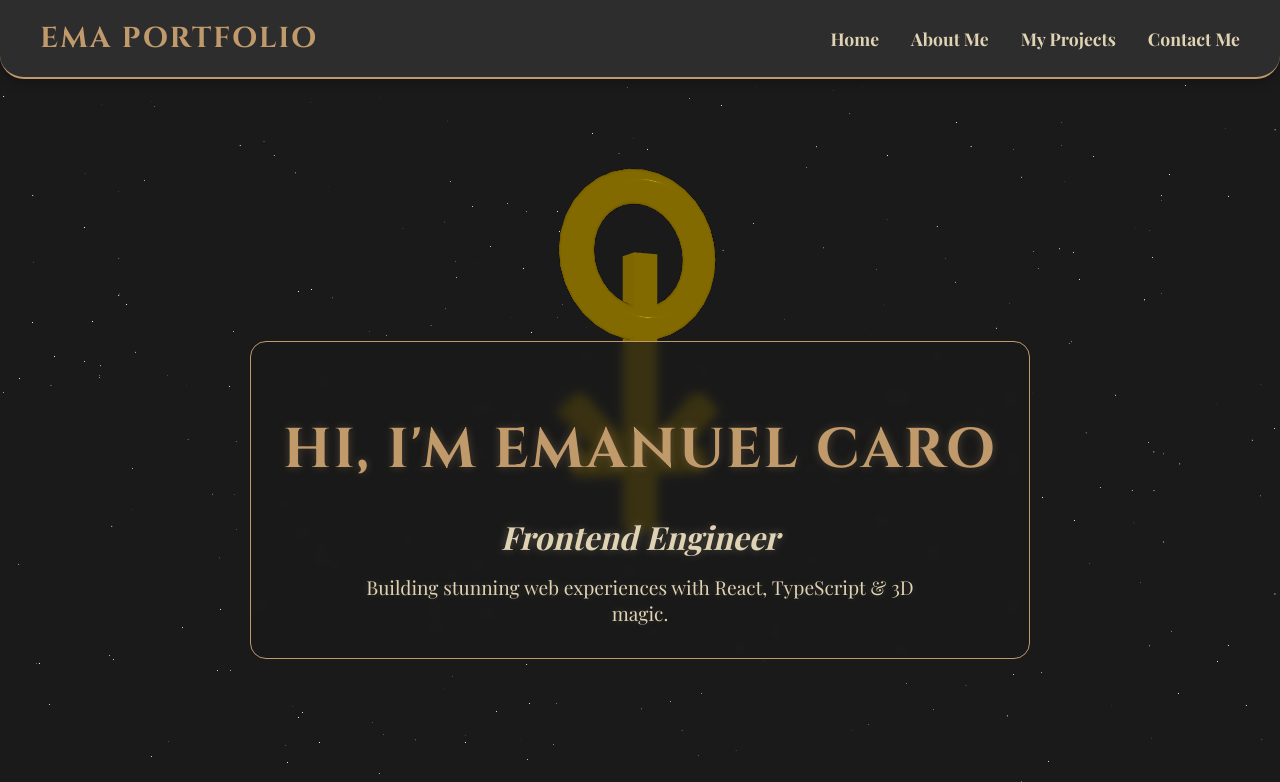
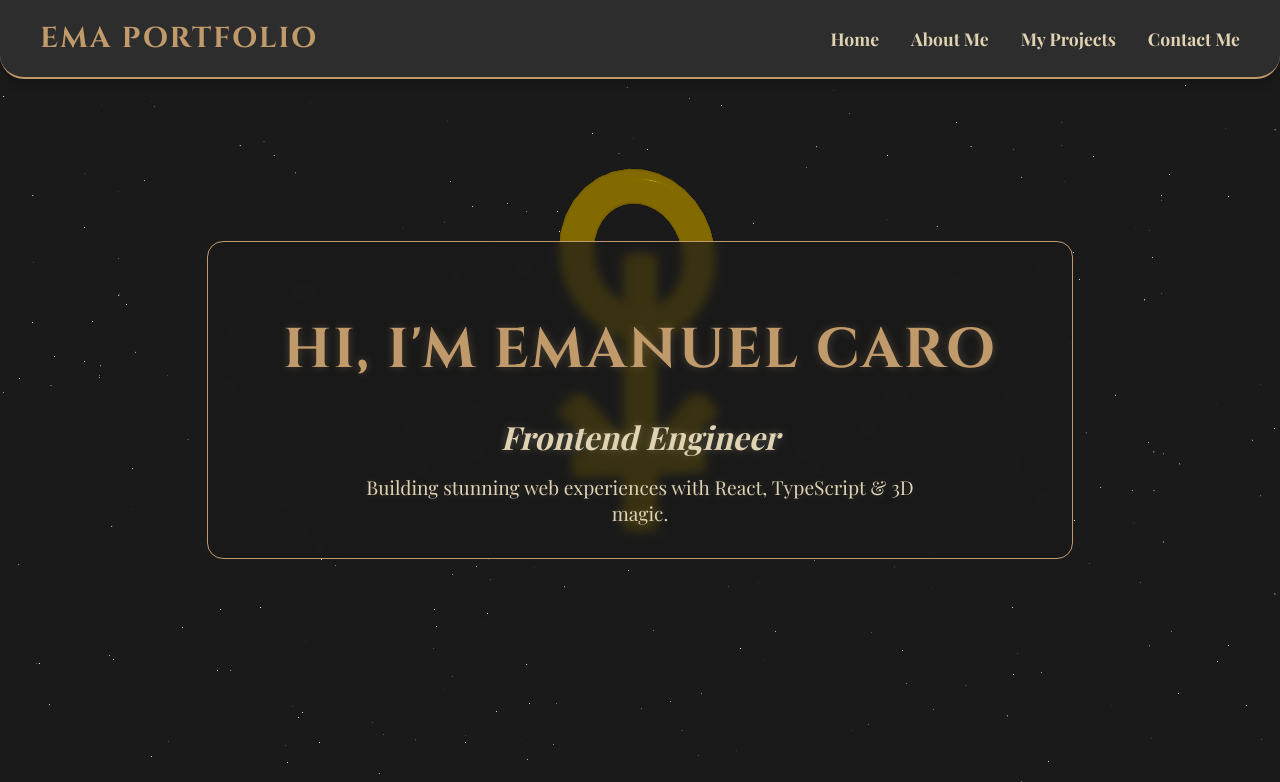
Before and after one commit to darkemlord/portfolio, a React (Create React App) app: page / in a window 1280 px wide. Shown: the top 782 px of the page. Built offline with nearby package versions, Linux system fonts and the light colour scheme.

Commit message:
fixing position

```diff
--- a/src/components/Home.css
+++ b/src/components/Home.css
@@ -1,13 +1,12 @@
 .home-container {
-  display: flex;
-  flex-direction: column;
-  align-items: center;
-  justify-content: center;
+  width: 100%;
   height: 100vh;
   background: #1a1a1a;
   position: relative;
   overflow: hidden;
-  padding-top: 100px; /* Ajustado para la navbar fija */
+  display: flex;
+  align-items: center;
+  justify-content: center;
 }
 
 .home-container::before {
@@ -24,14 +23,14 @@
 
 .intro-text {
   text-align: center;
-  position: relative;
   z-index: 2;
   background: rgba(26, 26, 26, 0.7);
   backdrop-filter: blur(5px);
   border-radius: 1rem;
   padding: 2rem;
   border: 1px solid #c19a6b;
-  margin: 0 1rem;
+  width: 90%;
+  max-width: 800px;
 }
 
 .intro-text h1 {
--- a/src/components/Home.tsx
+++ b/src/components/Home.tsx
@@ -90,8 +90,8 @@ const Home: React.FC = () => {
     <div className="home-container">
       <motion.div
         className="intro-text"
-        initial={{ opacity: 0, y: 40 }}
-        animate={{ opacity: 1, y: 0 }}
+        initial={{ opacity: 0 }}
+        animate={{ opacity: 1 }}
         transition={{ duration: 1 }}
       >
         <h1>Hi, I'm Emanuel Caro</h1>
```
